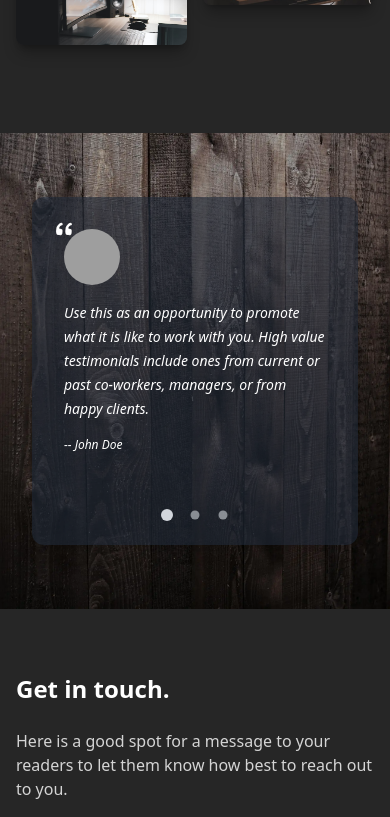
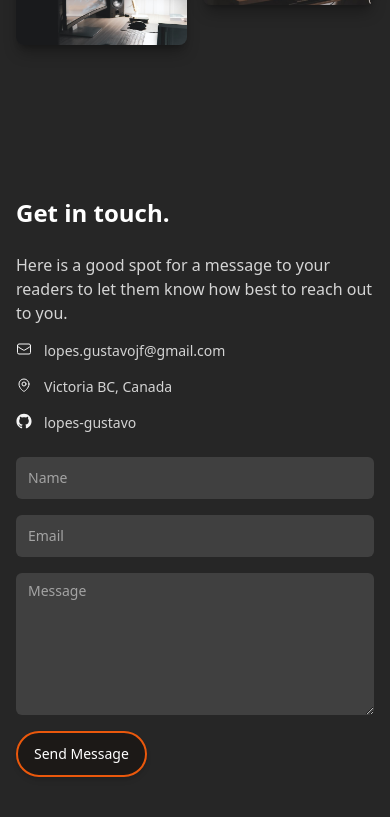
Before and after one commit to lopes-gustavo/personal-resume, a Next.js app: page / in a window 390 px wide. Shown: the part 4420-5237 px from the top of the page. Built offline with nearby package versions, Linux system fonts and the light colour scheme; grey boxes are pictures that could not be loaded.

Commit message:
Remove Testimonials

```diff
--- a/src/components/Sections/Header.tsx
+++ b/src/components/Sections/Header.tsx
@@ -12,7 +12,7 @@
 const Header: FC = memo(() => {
   const [currentSection, setCurrentSection] = useState<SectionId | null>(null);
   const navSections = useMemo(
-    () => [SectionId.About, SectionId.Resume, SectionId.Portfolio, SectionId.Testimonials, SectionId.Contact],
+    () => [SectionId.About, SectionId.Resume, SectionId.Portfolio, SectionId.Contact],
     [],
   );
 
--- a/src/components/Sections/Testimonials.tsx
+++ /dev/null
@@ -1,139 +0,0 @@
-import classNames from 'classnames';
-import {FC, memo, UIEventHandler, useCallback, useEffect, useMemo, useRef, useState} from 'react';
-
-import {isApple, isMobile} from '../../config';
-import {SectionId, testimonial} from '../../data/data';
-import {Testimonial} from '../../data/dataDef';
-import useInterval from '../../hooks/useInterval';
-import useWindow from '../../hooks/useWindow';
-import QuoteIcon from '../Icon/QuoteIcon';
-import Section from '../Layout/Section';
-
-const Testimonials: FC = memo(() => {
-  const [activeIndex, setActiveIndex] = useState<number>(0);
-  const [scrollValue, setScrollValue] = useState(0);
-  const [parallaxEnabled, setParallaxEnabled] = useState(false);
-
-  const itemWidth = useRef(0);
-  const scrollContainer = useRef<HTMLDivElement>(null);
-
-  const {width} = useWindow();
-
-  const {imageSrc, testimonials} = testimonial;
-
-  const resolveSrc = useMemo(() => {
-    if (!imageSrc) return undefined;
-    return typeof imageSrc === 'string' ? imageSrc : imageSrc.src;
-  }, [imageSrc]);
-
-  // Mobile iOS doesn't allow background-fixed elements
-  useEffect(() => {
-    setParallaxEnabled(!(isMobile && isApple));
-  }, []);
-
-  useEffect(() => {
-    itemWidth.current = scrollContainer.current ? scrollContainer.current.offsetWidth : 0;
-  }, [width]);
-
-  useEffect(() => {
-    if (scrollContainer.current) {
-      const newIndex = Math.round(scrollContainer.current.scrollLeft / itemWidth.current);
-      setActiveIndex(newIndex);
-    }
-  }, [itemWidth, scrollValue]);
-
-  const setTestimonial = useCallback(
-    (index: number) => () => {
-      if (scrollContainer !== null && scrollContainer.current !== null) {
-        scrollContainer.current.scrollLeft = itemWidth.current * index;
-      }
-    },
-    [],
-  );
-  const next = useCallback(() => {
-    if (activeIndex + 1 === testimonials.length) {
-      setTestimonial(0)();
-    } else {
-      setTestimonial(activeIndex + 1)();
-    }
-  }, [activeIndex, setTestimonial, testimonials.length]);
-
-  const handleScroll = useCallback<UIEventHandler<HTMLDivElement>>(event => {
-    setScrollValue(event.currentTarget.scrollLeft);
-  }, []);
-
-  useInterval(next, 10000);
-
-  // If no testimonials, don't render the section
-  if (!testimonials.length) {
-    return null;
-  }
-
-  return (
-    <Section noPadding sectionId={SectionId.Testimonials}>
-      <div
-        className={classNames(
-          'flex w-full items-center justify-center bg-cover bg-center px-4 py-16 md:py-24 lg:px-8',
-          parallaxEnabled && 'bg-fixed',
-          {'bg-neutral-700': !imageSrc},
-        )}
-        style={imageSrc ? {backgroundImage: `url(${resolveSrc}`} : undefined}>
-        <div className="z-10 w-full max-w-screen-md px-4 lg:px-0">
-          <div className="flex flex-col items-center gap-y-6 rounded-xl bg-gray-800/60 p-6 shadow-lg">
-            <div
-              className="no-scrollbar flex w-full touch-pan-x snap-x snap-mandatory gap-x-6 overflow-x-auto scroll-smooth"
-              onScroll={handleScroll}
-              ref={scrollContainer}>
-              {testimonials.map((testimonial, index) => {
-                const isActive = index === activeIndex;
-                return (
-                  <Testimonial isActive={isActive} key={`${testimonial.name}-${index}`} testimonial={testimonial} />
-                );
-              })}
-            </div>
-            <div className="flex gap-x-4">
-              {[...Array(testimonials.length)].map((_, index) => {
-                const isActive = index === activeIndex;
-                return (
-                  <button
-                    className={classNames(
-                      'h-3 w-3 rounded-full bg-gray-300 transition-all duration-500 sm:h-4 sm:w-4',
-                      isActive ? 'scale-100 opacity-100' : 'scale-75 opacity-60',
-                    )}
-                    disabled={isActive}
-                    key={`select-button-${index}`}
-                    onClick={setTestimonial(index)}></button>
-                );
-              })}
-            </div>
-          </div>
-        </div>
-      </div>
-    </Section>
-  );
-});
-
-const Testimonial: FC<{testimonial: Testimonial; isActive: boolean}> = memo(
-  ({testimonial: {text, name, image}, isActive}) => (
-    <div
-      className={classNames(
-        'flex w-full shrink-0 snap-start snap-always flex-col items-start gap-y-4 p-2 transition-opacity duration-1000 sm:flex-row sm:gap-x-6',
-        isActive ? 'opacity-100' : 'opacity-0',
-      )}>
-      {image ? (
-        <div className="relative h-14 w-14 shrink-0 sm:h-16 sm:w-16">
-          <QuoteIcon className="absolute -left-2 -top-2 h-4 w-4 stroke-black text-white" />
-          <img className="h-full w-full rounded-full" src={image} />
-        </div>
-      ) : (
-        <QuoteIcon className="h-5 w-5 shrink-0 text-white sm:h-8 sm:w-8" />
-      )}
-      <div className="flex flex-col gap-y-4">
-        <p className="prose prose-sm font-medium italic text-white sm:prose-base">{text}</p>
-        <p className="text-xs italic text-white sm:text-sm md:text-base lg:text-lg">-- {name}</p>
-      </div>
-    </div>
-  ),
-);
-
-export default Testimonials;
--- a/src/data/data.tsx
+++ b/src/data/data.tsx
@@ -24,7 +24,6 @@
 import porfolioImage10 from '../images/portfolio/portfolio-10.jpg';
 import porfolioImage11 from '../images/portfolio/portfolio-11.jpg';
 import profilepic from '../images/profilepic.jpg';
-import testimonialImage from '../images/testimonial.webp';
 import {
   About,
   ContactSection,
@@ -34,7 +33,6 @@
   PortfolioItem,
   SkillGroup,
   Social,
-  TestimonialSection,
   TimelineItem,
 } from './dataDef';
 
@@ -57,7 +55,6 @@
   Resume: 'resume',
   Skills: 'skills',
   Stats: 'stats',
-  Testimonials: 'testimonials',
 } as const;
 
 export type SectionId = typeof SectionId[keyof typeof SectionId];
@@ -305,30 +302,6 @@
 ];
 
 /**
- * Testimonial section
- */
-export const testimonial: TestimonialSection = {
-  imageSrc: testimonialImage,
-  testimonials: [
-    {
-      name: 'John Doe',
-      text: 'Use this as an opportunity to promote what it is like to work with you. High value testimonials include ones from current or past co-workers, managers, or from happy clients.',
-      image: 'https://cloudflare-ipfs.com/ipfs/Qmd3W5DuhgHirLHGVixi6V76LhCkZUz6pnFt5AJBiyvHye/avatar/169.jpg',
-    },
-    {
-      name: 'Jane Doe',
-      text: 'Here you should write some nice things that someone has said about you. Encourage them to be specific and include important details (notes about a project you were on together, impressive quality produced, etc).',
-      image: 'https://cloudflare-ipfs.com/ipfs/Qmd3W5DuhgHirLHGVixi6V76LhCkZUz6pnFt5AJBiyvHye/avatar/14.jpg',
-    },
-    {
-      name: 'Someone else',
-      text: 'Add several of these, and keep them as fresh as possible, but be sure to focus on quality testimonials with strong highlights of your skills/work ethic.',
-      image: 'https://cloudflare-ipfs.com/ipfs/Qmd3W5DuhgHirLHGVixi6V76LhCkZUz6pnFt5AJBiyvHye/avatar/69.jpg',
-    },
-  ],
-};
-
-/**
  * Contact section
  */
 
--- a/src/hooks/useInterval.ts
+++ /dev/null
@@ -1,21 +0,0 @@
-import {useEffect, useRef} from 'react';
-
-function useInterval(callback: () => void, delay: number | null) {
-  const savedCallback = useRef(callback);
-
-  useEffect(() => {
-    savedCallback.current = callback;
-  }, [callback]);
-
-  useEffect(() => {
-    if (!delay && delay !== 0) {
-      return;
-    }
-
-    const id = setInterval(() => savedCallback.current(), delay);
-
-    return () => clearInterval(id);
-  }, [delay]);
-}
-
-export default useInterval;
--- a/src/hooks/useWindow.ts
+++ /dev/null
@@ -1,32 +0,0 @@
-import {useEffect, useState} from 'react';
-
-interface WindowSize {
-  width: number;
-  height: number;
-}
-
-const useWindow = (): WindowSize => {
-  const [windowSize, setWindowSize] = useState<WindowSize>({
-    width: 0,
-    height: 0,
-  });
-
-  const handleSize = () => {
-    setWindowSize({
-      width: window.innerWidth,
-      height: window.innerHeight,
-    });
-  };
-
-  // Set size at the first client-side load
-  useEffect(() => {
-    window.addEventListener('resize', handleSize);
-    handleSize();
-    return () => window.removeEventListener('resize', handleSize);
-    // eslint-disable-next-line react-hooks/exhaustive-deps
-  }, []);
-
-  return windowSize;
-};
-
-export default useWindow;
--- a/src/pages/index.tsx
+++ b/src/pages/index.tsx
@@ -8,7 +8,6 @@
 import Hero from '../components/Sections/Hero';
 import Portfolio from '../components/Sections/Portfolio';
 import Resume from '../components/Sections/Resume';
-import Testimonials from '../components/Sections/Testimonials';
 import {homePageMeta} from '../data/data';
 
 // eslint-disable-next-line react-memo/require-memo
@@ -23,7 +22,6 @@
       <About />
       <Resume />
       <Portfolio />
-      <Testimonials />
       <Contact />
       <Footer />
     </Page>
```
Also changed, not shown: src/data/dataDef.ts (+0 -14 lines), src/images/testimonial.webp (deleted).
